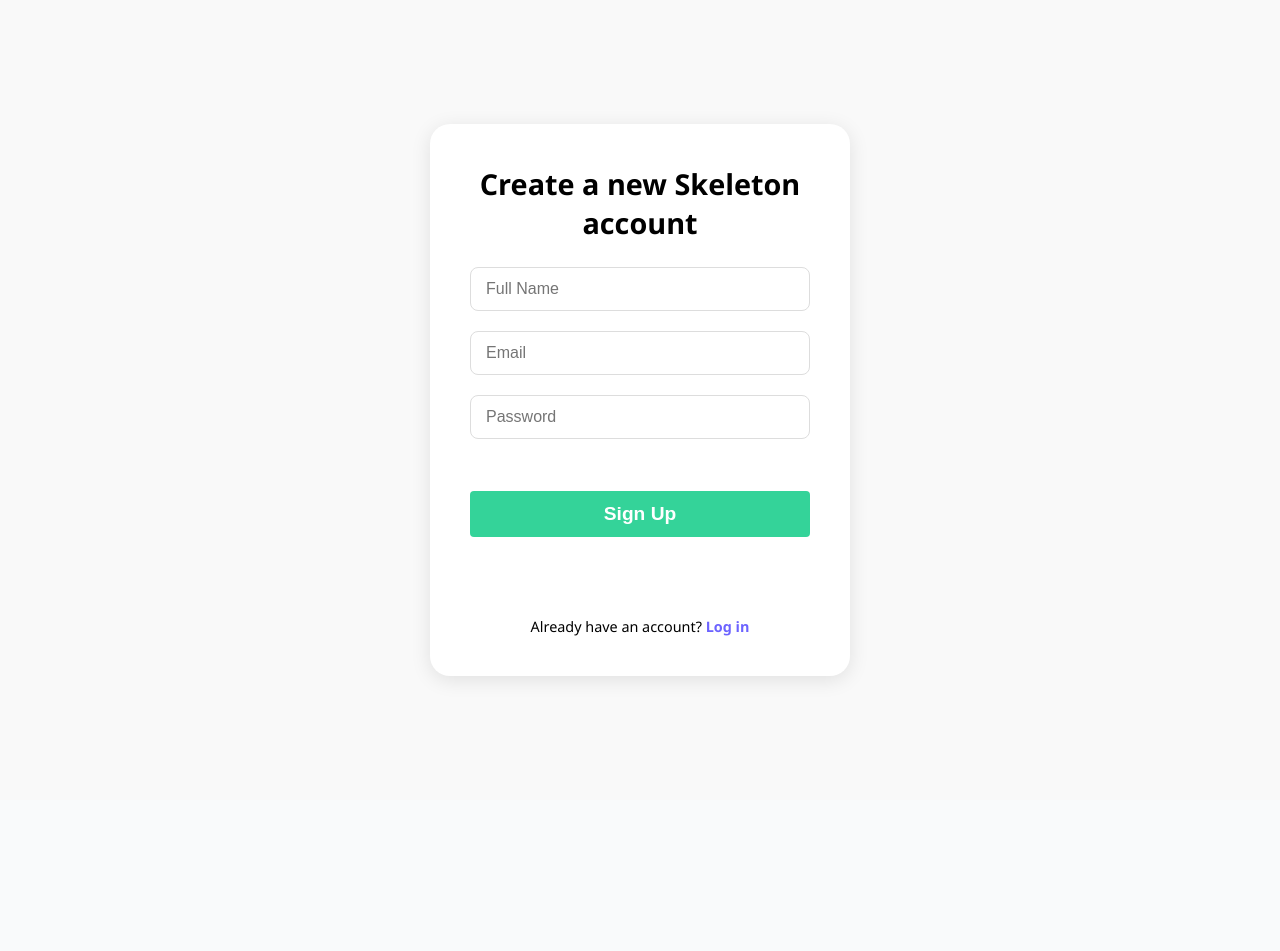
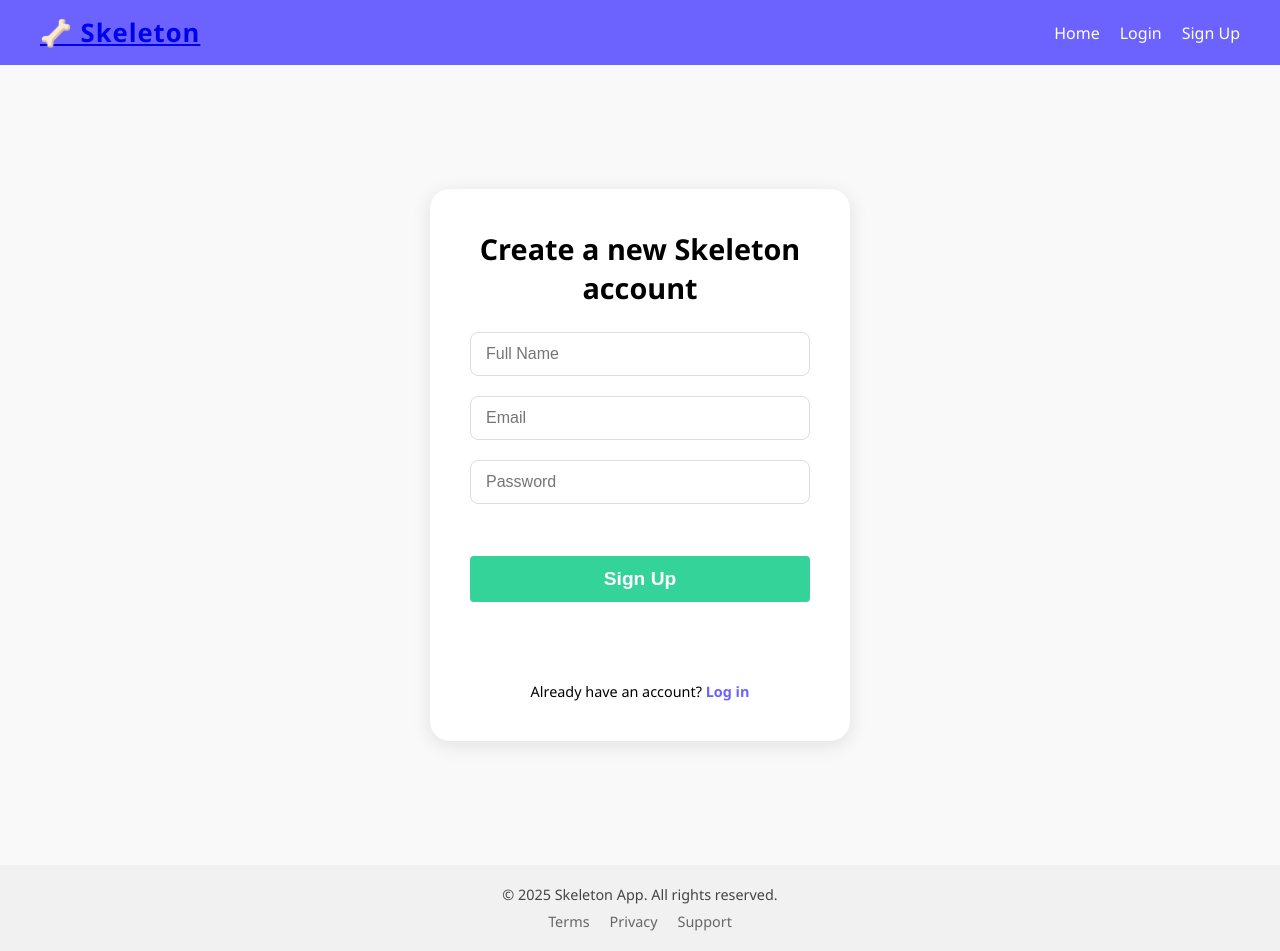
Before and after one commit to rishabhworks/The-Semicolon-Squad, a React (Create React App) app in the folder frontend/skeleton/: page /signin in a window 1280 px wide. Before the commit the page ends 800 px from the top, so only its background shows below. Built offline with nearby package versions, Linux system fonts and the light colour scheme.

Commit message:
Add Header and Footer components with styling

```diff
--- a/frontend/skeleton/src/App.js
+++ b/frontend/skeleton/src/App.js
@@ -1,18 +1,23 @@
 import { BrowserRouter, Routes, Route } from "react-router-dom";
 import Login from "./Components/Auth/Login/Login";
 import SignIn from "./Components/Auth/Signin/Signin";
-import HomePage from "./Components/HomePage/HomePage"; // Import HomePage
-import WelcomePage from "./Components/WelcomePage/WelcomePage"; // Import WelcomePage
+import HomePage from "./Components/HomePage/HomePage";
+import WelcomePage from "./Components/WelcomePage/WelcomePage";
+import Header from "./Components/Header/Header";
+import Footer from "./Components/Footer/Footer";
 
 function App() {
   return (
+
     <BrowserRouter>
+    <Header />
       <Routes>
         <Route path="/" element={<WelcomePage />} />
-        <Route path="/home" element={<HomePage />} /> {/* Ensure this route is present */}
+        <Route path="/home" element={<HomePage />} />
         <Route path="/login" element={<Login />} />
         <Route path="/signin" element={<SignIn />} />
       </Routes>
+      <Footer />
     </BrowserRouter>
   );
 }
--- /dev/null
+++ b/frontend/skeleton/src/Components/Footer/Footer.css
@@ -0,0 +1,23 @@
+.main-footer {
+    margin-top: auto;
+    padding: 20px 40px;
+    text-align: center;
+    background-color: #f1f1f1;
+    color: #444;
+    font-size: 0.9rem;
+  }
+
+  .footer-links {
+    margin-top: 8px;
+  }
+
+  .footer-links a {
+    margin: 0 10px;
+    text-decoration: none;
+    color: #666;
+    transition: color 0.3s ease;
+  }
+
+  .footer-links a:hover {
+    color: #000;
+  }
--- /dev/null
+++ b/frontend/skeleton/src/Components/Footer/Footer.js
@@ -0,0 +1,17 @@
+import React from "react";
+import "./Footer.css";
+
+const Footer = () => {
+  return (
+    <footer className="main-footer">
+      <p>&copy; {new Date().getFullYear()} Skeleton App. All rights reserved.</p>
+      <div className="footer-links">
+        <a href="#">Terms</a>
+        <a href="#">Privacy</a>
+        <a href="#">Support</a>
+      </div>
+    </footer>
+  );
+};
+
+export default Footer;
--- /dev/null
+++ b/frontend/skeleton/src/Components/Header/Header.css
@@ -0,0 +1,27 @@
+.main-header {
+    display: flex;
+    justify-content: space-between;
+    align-items: center;
+    background-color: #6c63ff;
+    padding: 15px 40px;
+    color: white;
+    box-shadow: 0 2px 8px rgba(0, 0, 0, 0.1);
+  }
+
+  .logo {
+    font-size: 1.6rem;
+    font-weight: bold;
+    letter-spacing: 1px;
+  }
+
+  .nav-links a {
+    margin-left: 20px;
+    text-decoration: none;
+    color: white;
+    font-weight: 500;
+    transition: color 0.3s ease;
+  }
+
+  .nav-links a:hover {
+    color: #d1cfff;
+  }
--- /dev/null
+++ b/frontend/skeleton/src/Components/Header/Header.js
@@ -0,0 +1,18 @@
+import React from "react";
+import { Link } from "react-router-dom";
+import "./Header.css";
+
+const Header = () => {
+  return (
+    <header className="main-header">
+      <div className="logo"><Link to="/">🦴 Skeleton</Link></div>
+      <nav className="nav-links">
+        <Link to="/home">Home</Link>
+        <Link to="/login">Login</Link>
+        <Link to="/signin">Sign Up</Link>
+      </nav>
+    </header>
+  );
+};
+
+export default Header;
```
